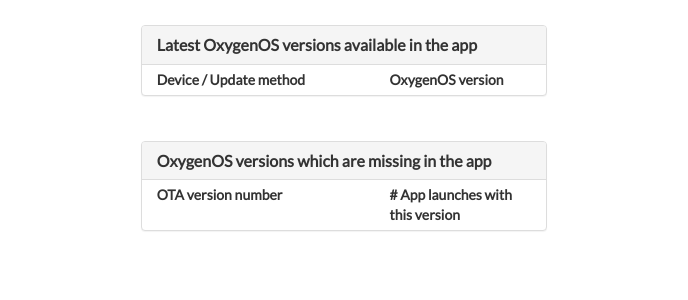
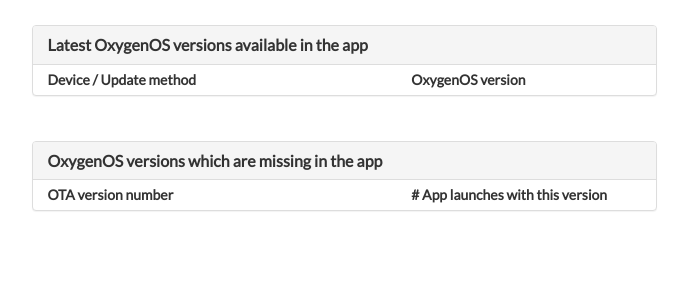
Before and after one commit to OneNormalUsername/oxygen-updater-backend, a PHP site: page /os_version_info.php in a window 1280 px wide. Shown: the top 300 px of the page, without its empty margins (296-984 px from the left). Run offline with PHP 8.4, Linux system fonts and the light colour scheme; data that the repository does not hold is empty.

Commit message:
Made os-version-info widgets a bit larger on smaller screens

```diff
--- a/os_version_info.php
+++ b/os_version_info.php
@@ -122,7 +122,7 @@
 
 <!-- Latest OS versions widget -->
 <div class="row" style="margin-top: 25px;">
-    <div class="col-xs-12 col-sm-8 col-sm-offset-2 col-md-4 col-md-offset-4">
+    <div class="col-xs-12 col-sm-8 col-sm-offset-2 col-md-6 col-md-offset-3">
         <div class="panel panel-default">
             <div class="panel-heading">
                 <h2 style="font-weight: bold;" class="panel-title">Latest OxygenOS versions available in the app</h2>
@@ -156,7 +156,7 @@
 
 <!-- Missing OS versions widget -->
 <div class="row" style="margin-top: 25px;">
-    <div class="col-xs-12 col-sm-8 col-sm-offset-2 col-md-4 col-md-offset-4">
+    <div class="col-xs-12 col-sm-8 col-sm-offset-2 col-md-6 col-md-offset-3">
         <div class="panel panel-default">
             <div class="panel-heading">
                 <h2 style="font-weight: bold;" class="panel-title">OxygenOS versions which are missing in the app</h2>
```
